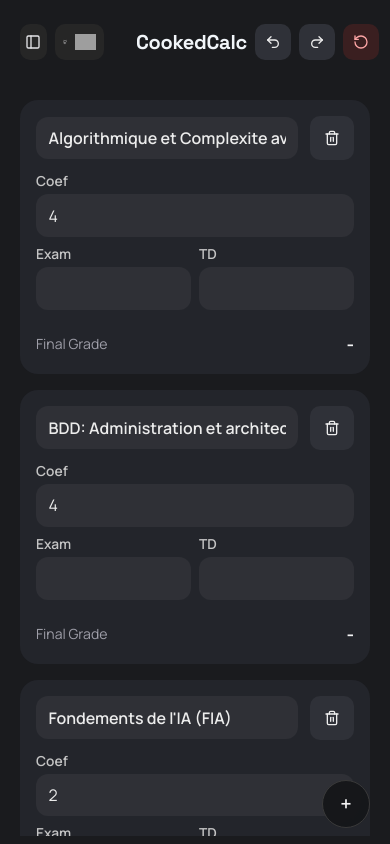
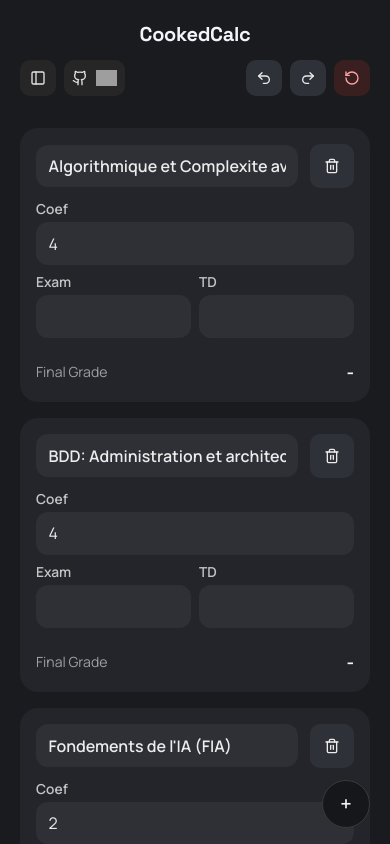
Before and after one commit to djalilmsk/avg-calc, a React (Vite) app: page / in a window 390 px wide. Built offline with nearby package versions, Linux system fonts and the light colour scheme; grey boxes are pictures that could not be loaded.

Commit message:
feat: add title to SidebarInset and adjust padding for improved layout

```diff
--- a/src/Calculator.jsx
+++ b/src/Calculator.jsx
@@ -94,11 +94,15 @@ export default function SemesterAverageApp() {
         onResizeStart={startSidebarResize}
       />
 
-      <SidebarInset className="h-screen overflow-hidden bg-[#1a1b1e] p-2 sm:p-6">
+      <SidebarInset className="h-screen overflow-hidden bg-[#1a1b1e] p-2 sm:p-4">
+        <h1 className="text-xl font-bold text-slate-100 sm:text-3xl sm:hidden mx-auto -mb-1 pt-3">
+          CookedCalc
+        </h1>
+
         <div className="mx-auto flex h-full w-full max-w-7xl flex-col">
           <div className="shrink-0 px-3 sm:px-7">
-            <div className="flex items-center justify-between gap-2 pb-2 max-sm:py-4">
-              <div className="pr-6 flex gap-2">
+            <div className="flex items-center justify-between gap-2 pb-2 py-4">
+              <div className="flex gap-2">
                 <SidebarToggleButton />
                 <a
                   href="https://github.com/djalilmsk/avg-calc"
@@ -117,7 +121,7 @@ export default function SemesterAverageApp() {
                 </a>
               </div>
 
-              <h1 className="text-xl font-bold text-slate-100 sm:text-3xl">
+              <h1 className="text-xl font-bold text-slate-100 sm:text-3xl max-sm:hidden">
                 CookedCalc
               </h1>
 
```
